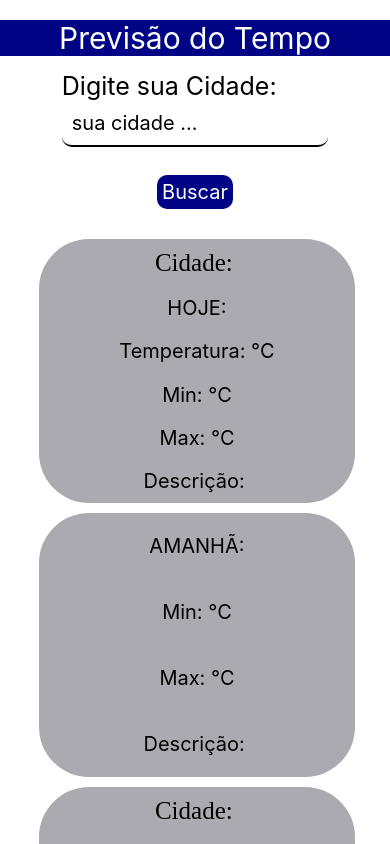
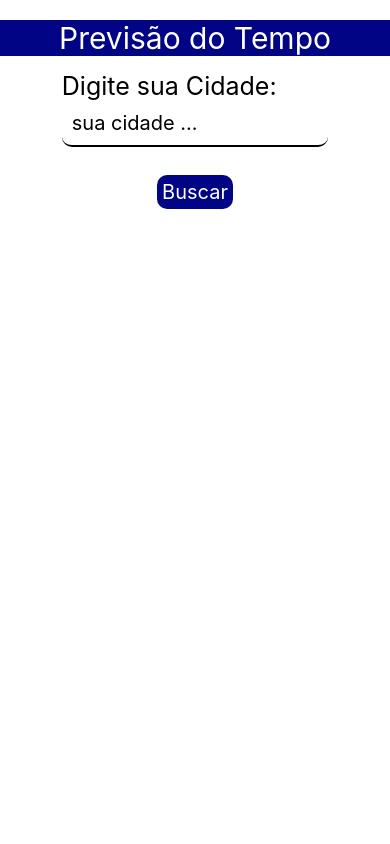
Before and after one commit to kayo0404/previsaoTempo3dsPeruibe, a React Native app: screen / in a window 390 px wide. Built offline with nearby package versions, Linux system fonts and the light colour scheme.

Commit message:
inserção da flatlist

```diff
--- a/App.js
+++ b/App.js
@@ -1,5 +1,5 @@
 import  React, { useState } from 'react';
-import { StyleSheet, Text, View, TextInput, TouchableOpacity, Dimensions, ScrollView}
+import { StyleSheet, Text, View, TextInput, TouchableOpacity, Dimensions, ScrollView, FlatList}
 from 'react-native';
 import Api from './components/Api';
 import  Tempo  from './components/Tempo';
@@ -11,10 +11,10 @@ export default function App() {
       const [inputCity, setInputCity] = useState(0);
 
       async function buscaCep(){
-        const response = await Api.get('weather?array_limit=2&fields=only_results,temp,city_name,forecast,max,min,date,description&key=89e1add9&city_name='+inputCity);
+        const response = await Api.get('weather?array_limit=10&fields=only_results,temp,city_name,forecast,max,min,date,description&key=89e1add9&city_name='+inputCity);
 
         setCity(response.data.forecast[0]);
-        setCity3(response.data.forecast[1]);
+        setCity3(response.data.forecast);
         setCity2(response.data);
       }
   return (
@@ -44,10 +44,21 @@ export default function App() {
           <Text style={styles.textoBotao}>Buscar</Text>
         </TouchableOpacity>
       </View>
-      <ScrollView style={styles.scroll}>
-      <Tempo data={city} data2={city2} data3={city3}/>
-      <Tempo data={city} data2={city2} data3={city3}/>
-      </ScrollView>
+
+       <FlatList
+        data={city3}
+        renderItem={({item})=>{
+          return(
+            <View>
+            <Text>Data: {item.date}</Text>
+            <Text>Min: {item.min}</Text>
+            <Text>Max: {item.max}</Text>
+            <Text>Descrição: {item.description}</Text>
+            </View>
+          );
+        }}
+      />
+
     </View>
 
   );
```
